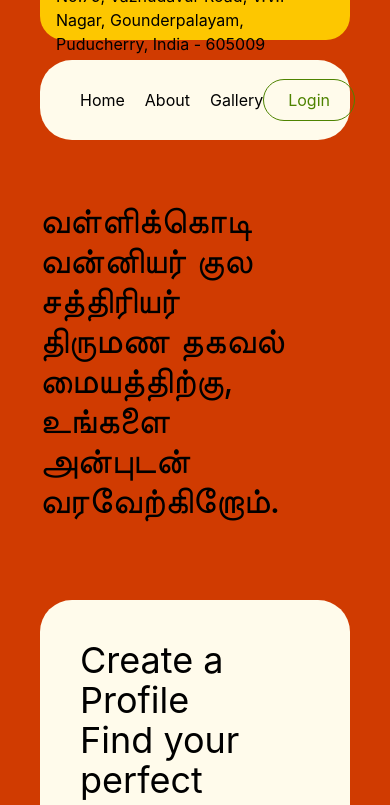
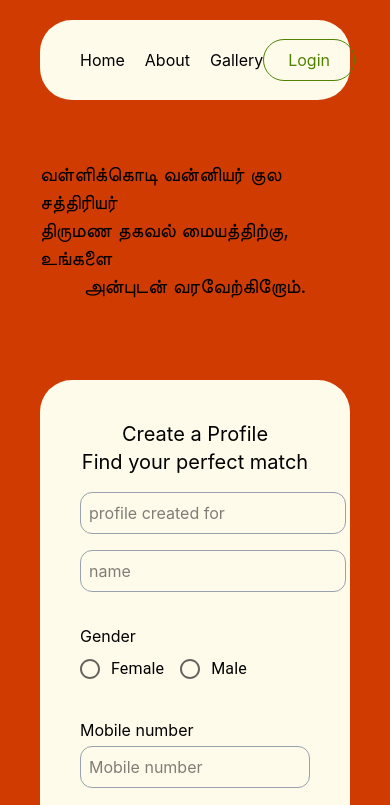
Before and after one commit to KabilanAndroid/vallikodi_nextjs, a Next.js app: page / in a window 390 px wide. Shown: the top 805 px of the page. Built offline with nearby package versions, Linux system fonts and the light colour scheme; what @mui/material-nextjs would draw is missing.

Commit message:
redux and responsive design

```diff
--- a/app/home/page.tsx
+++ b/app/home/page.tsx
@@ -1,7 +1,41 @@
 "use client"
 
+import Button from "@mui/material/Button"
+import { log } from "console"
+import { useEffect } from "react"
+import axios from 'axios';
 
 const Home = () => {
-  return <div className='w-full h-full bg-amber-600'>Home</div>
+  // useEffect(() => {
+    // fetch('http://172.21.4.154:8080/api/login').then((res) => {
+    //   res.json()
+    // })
+    //   .then((data) => {
+    //     console.log("data:", data)
+    //   })
+
+
+  // }, [])
+
+  const handleapi =async()=>{
+    try{
+      axios.defaults.withCredentials = false;
+      const response = await axios.post("http://172.21.4.154:8080/api/login",
+        {email:"kabilan13@gmail.com",
+          password:"1234",
+          withCredentials:false
+        })
+      console.log("response:",response.data);
+
+    }catch(e){
+      console.log("error:",e)
+    }
+
+  }
+
+  return <div className='w-full h-full bg-amber-600'>
+
+  <Button onClick={handleapi}>click</Button>
+  </div>
 }
 export default Home
--- a/package.json
+++ b/package.json
@@ -15,6 +15,7 @@
     "@mui/material": "^7.3.9",
     "@mui/material-nextjs": "^7.3.9",
     "@reduxjs/toolkit": "^2.11.2",
+    "axios": "^1.13.6",
     "bootstrap": "^5.3.8",
     "lucide-react": "^1.7.0",
     "next": "16.2.1",
--- a/src/components/CreateProfileCard.tsx
+++ b/src/components/CreateProfileCard.tsx
@@ -15,15 +15,17 @@ const CreateProfileCard = () => {
     return (
         <div className="p-10">
             <div className="flex justify-center gap-20 flex-col lg:flex-row  md:flex-col sm:flex-col xl:flex-row 2xl:flex-row">
-                <div className="flex justify-center flex-col">
-                    <p className="text-4xl">வள்ளிக்கொடி வன்னியர் குல சத்திரியர்</p>
-                    <p className="text-4xl">திருமண தகவல் மையத்திற்கு, உங்களை</p>
-                    <p className="text-4xl">அன்புடன் வரவேற்கிறோம்.</p>
+                <div className="flex justify-center items-center flex-col">
+                    <p className="text-xl sm:text-2xl md:text-3xl lg:text-4xl">
+                        வள்ளிக்கொடி வன்னியர் குல சத்திரியர்
+                    </p>
+                    <p className="text-xl sm:text-2xl md:text-3xl lg:text-4xl">திருமண தகவல் மையத்திற்கு, உங்களை</p>
+                    <p className="text-xl sm:text-2xl md:text-3xl lg:text-4xl">அன்புடன் வரவேற்கிறோம்.</p>
                 </div>
                 <div className=" bg-amber-50 rounded-4xl p-10">
                     <div className="flex justify-center flex-col items-center">
-                        <h1 className="text-4xl">Create a Profile</h1>
-                        <h1 className="text-4xl">Find your perfect match</h1>
+                        <h1 className="text-xl sm:text-2xl md:text-3xl lg:text-4xl">Create a Profile</h1>
+                        <h1 className="text-xl sm:text-2xl md:text-3xl lg:text-4xl">Find your perfect match</h1>
                     </div>
                     <div className="flex  gap-4 pt-4 pb-4 flex-col lg:flex-row  md:flex-col sm:flex-col xl:flex-row 2xl:flex-row">
                         <div className="flex flex-1">
--- a/src/components/FloatingHeader.tsx
+++ b/src/components/FloatingHeader.tsx
@@ -49,7 +49,7 @@ export const FloatingHeader = () => {
         <div className="pl-10 pr-10 pt-5 pb-5">
             <div className="flex w-full h-20 bg-amber-50 rounded-4xl items-center justify-between p-10">
                 <div className="flex flex-1 justify-between items-center">
-                    <div >
+                    <div>
                         <img src={"https://vallikodivanniarmatrimonial.in/frontend/img/vallikodi_new_logo.png"}></img>
                     </div>
                     <div className="flex flex-row gap-5">
--- a/src/components/Header.tsx
+++ b/src/components/Header.tsx
@@ -2,8 +2,9 @@
 
 export const Header = () => {
     return (
-        <div className="pl-10 pr-10">
-            <div className="bg-yellow-400 flex w-full h-10 rounded-b-3xl items-center justify-center" >
+
+        <div className="hidden sm:block pl-10 pr-10">
+            <div className="bg-yellow-400 flex w-full h-10 rounded-b-3xl items-center justify-center">
                 <h2 className="text-black p-4 md:p-6 lg:p-8">
                     No.79, Vazhudavur Road, V.V.P Nagar, Gounderpalayam, Puducherry, India - 605009
                 </h2>
--- /dev/null
+++ b/src/store/index.tsx
@@ -0,0 +1,11 @@
+import { configureStore } from "@reduxjs/toolkit";
+import { authReducer } from "./slices/authslice";
+
+export const store = configureStore({
+    reducer:{
+        auth : authReducer
+    }
+})
+
+export type RootState = ReturnType<typeof store.getState>
+export type AppDispatch = typeof store.dispatch
--- a/src/store/slices/authslice.tsx
+++ b/src/store/slices/authslice.tsx
@@ -1,15 +1,14 @@
-import {createSlice, PayloadAction} from '@reduxjs/toolkit'
+import {createSlice,PayloadAction} from '@reduxjs/toolkit'
+
 interface AuthSlice{
-    user:string|null,
-    password:string|null,
-    phone:number|null,
+    user:string | null,
+    password:string| null,
     isLoggedIn:boolean
 }
 
-const initialState : AuthSlice ={
+const initialState : AuthSlice={
     user: null,
     password: null,
-    phone: null,
     isLoggedIn: false
 }
 
@@ -17,14 +16,15 @@ const authslice = createSlice({
     name:'auth',
     initialState,
     reducers:{
-        loginSuccess:(state,action:PayloadAction<{user:string,password:string,phone:number}>)=>{
-            state.user = action.payload.user;
-            state.password = action.payload.password;
-            state.phone = action.payload.phone;
-            state.isLoggedIn = false;
-        }
+        login:
+            (state,action:PayloadAction<{user:string,password:string}>)=>{
+                state.user = action.payload.user,
+                state.password = action.payload.password,
+                state.isLoggedIn = false
+            }
+
     }
 })
 
-export const {loginSuccess} = authslice.actions;
-export default authslice.reducer;
+export const {login} = authslice.actions;
+export const authReducer =  authslice.reducer;
```
Also changed, not shown: 1 other file (tests, documents, lock files or other folders).
